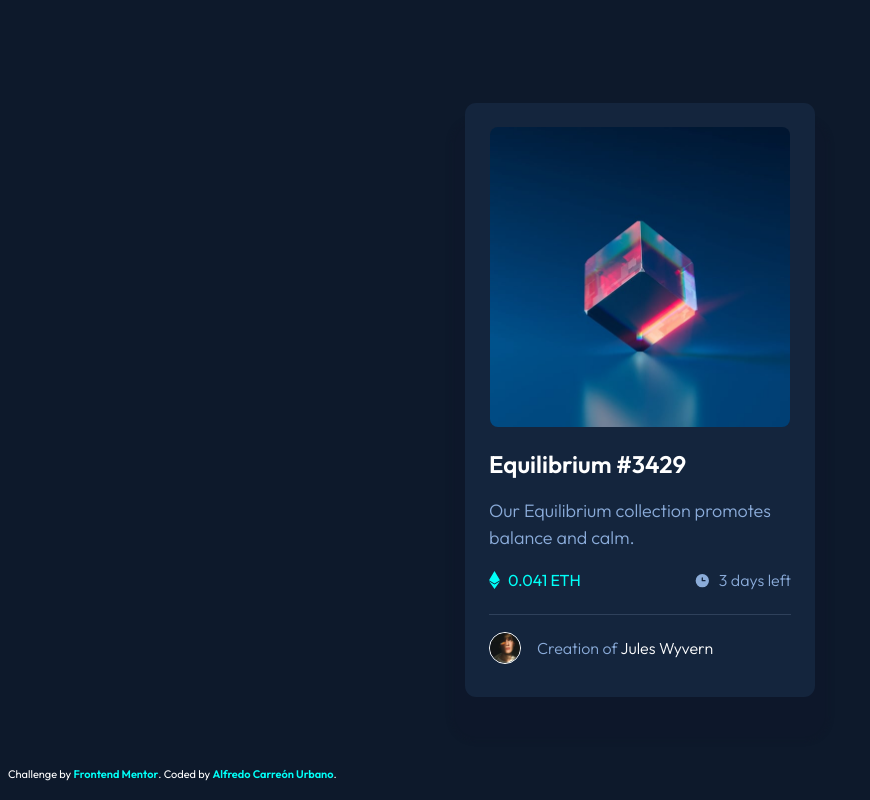
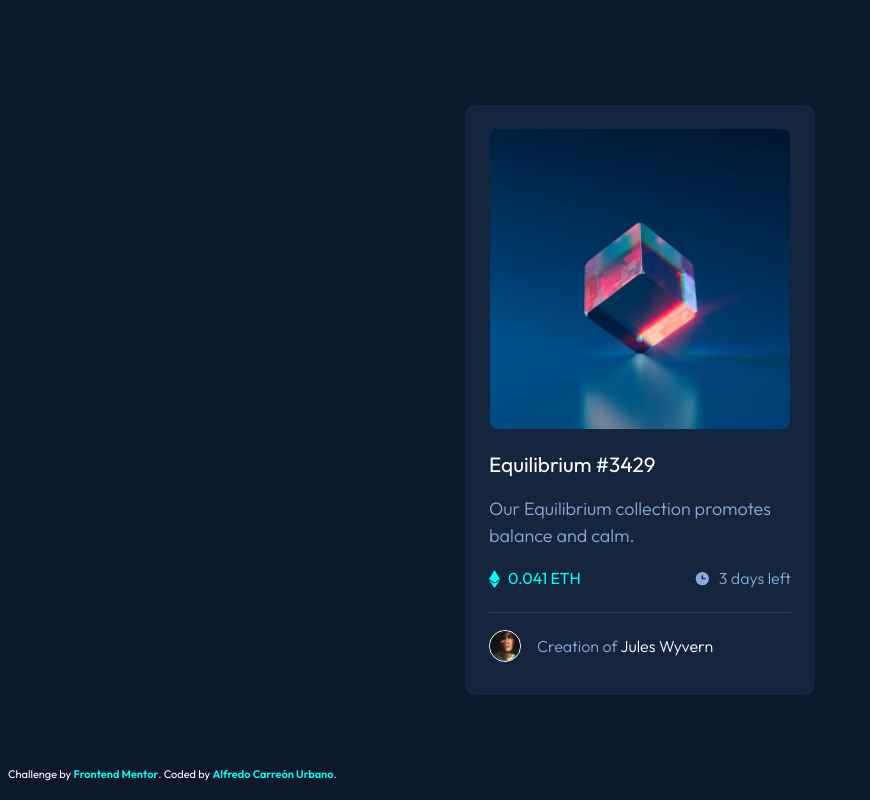
Before and after one commit to AlfredoCU/NFT-preview-card-component, a plain HTML site: page index.html in a window 1280 px wide. Shown: the whole page, without its empty margins (0-870 px from the left). Drawn offline with Linux system fonts and the light colour scheme.

Commit message:
style: title

```diff
--- a/css/main.css
+++ b/css/main.css
@@ -184,6 +184,14 @@ body {
         height: auto;
     }
 
+    .card__body h1 {
+        font-size: 1.3rem;
+    }
+
+    .card__body h1 > a {
+        font-weight: 400;
+    }
+
     .card__body > p {
         font-size: 1.125rem;
         margin-bottom: 0.3rem;
```
